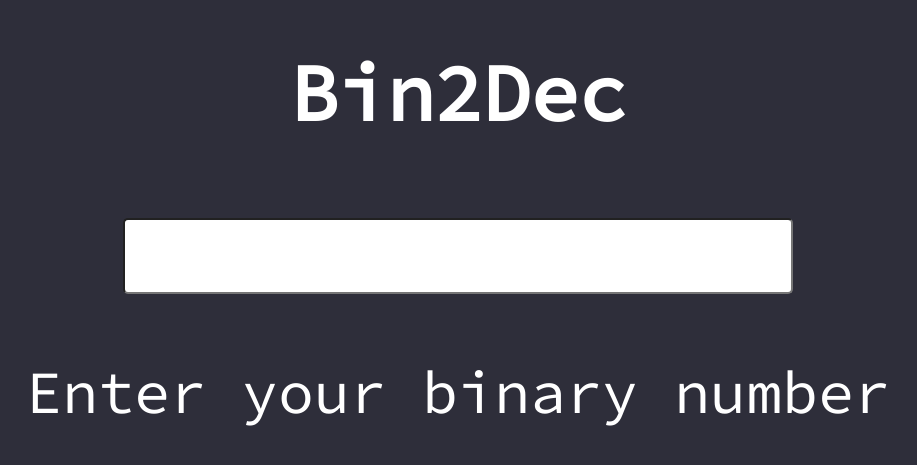
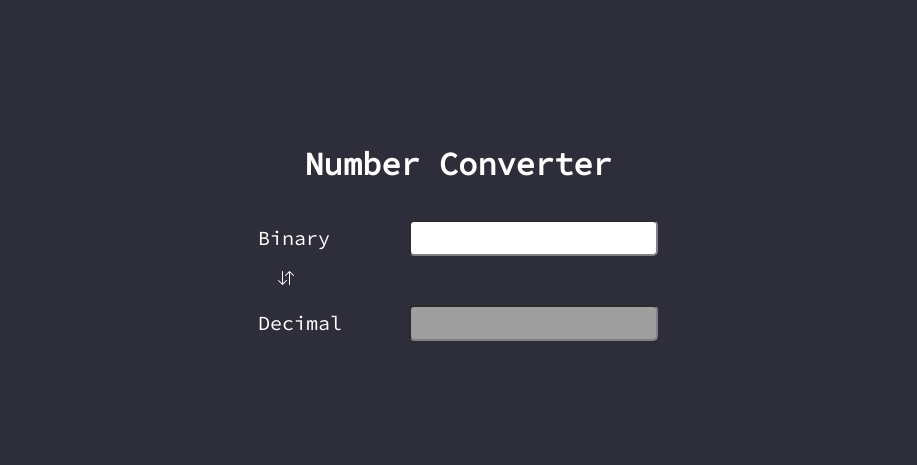
Before and after one commit to Hedevgare/conversion-tools, a Vue app: page / in a window 1280 px wide. Shown: the part 161-626 px from the top of the page, without its empty margins (182-1099 px from the left). Built offline with nearby package versions, Linux system fonts and the light colour scheme.

Commit message:
Refactor interface

```diff
--- a/index.html
+++ b/index.html
@@ -4,7 +4,7 @@
     <meta charset="UTF-8">
     <link rel="icon" href="/favicon.ico">
     <meta name="viewport" content="width=device-width, initial-scale=1.0">
-    <title>Bin2Dec</title>
+    <title>Convertion Tools</title>
   </head>
   <body>
     <div id="app"></div>
--- a/src/App.vue
+++ b/src/App.vue
@@ -3,14 +3,14 @@ export default {
   data() {
     return {
       binary: "",
-      result: "Enter your binary number",
+      result: "",
     };
   },
   methods: {
     validateInput() {
       const regex = new RegExp("^[01]+$", "g");
       if (!this.binary) {
-        this.result = "Enter your binary number";
+        this.result = "";
       } else if (regex.test(this.binary)) {
         this.convertBinary();
       } else {
@@ -27,30 +27,24 @@ export default {
             total + currentBinary * Math.pow(2, index)
         );
     },
+    swapUnits() {
+      console.log("Swap pressed.");
+    }
   },
 };
 </script>
 
 <template>
-  <h1>Bin2Dec</h1>
-  <input v-model="binary" @input="validateInput" />
-  <p>{{ result }}</p>
+  <h1>Number Converter</h1>
+  <div class="flex flex-center convertion-block">
+    <p>Binary</p>
+    <input v-model="binary" @input="validateInput" />
+  </div>
+  <div class="convertion-block">
+    <img src="swap.svg" @click="swapUnits" />
+  </div>
+  <div class="flex flex-center convertion-block">
+    <p>Decimal</p>
+    <input v-model="result" disabled />
+  </div>
 </template>
-
-<style scoped>
-h1 {
-  font-size: 80px;
-  margin-bottom: 75px;
-}
-
-p {
-  font-size: 60px;
-}
-
-input {
-  border-radius: 5px;
-  height: 70px;
-  font-size: 55px;
-  text-align: center;
-}
-</style>
--- a/src/assets/main.css
+++ b/src/assets/main.css
@@ -14,3 +14,45 @@ body {
   background-color: #2e2e3a;
   color: #ffffff;
 }
+
+.flex {
+  display: flex;
+}
+
+.flex-center {
+  justify-content: center;
+  align-items: center;
+}
+
+.convertion-block {
+  width: 400px;
+  margin: auto;
+  text-align: left;
+}
+
+.convertion-block>* {
+  flex: 1;
+  font-size: 20px;
+}
+
+img {
+  padding-left: 20px;
+  cursor: pointer;
+}
+
+input {
+  border-radius: 5px;
+  height: 30px;
+  text-align: center;
+  border-color: gray;
+  margin-left: 10px;
+}
+
+input:disabled {
+  background-color: #9e9e9e;
+  color: black;
+}
+
+input:focus {
+  outline: none;
+}
```
Also changed, not shown: public/swap.svg (added).
